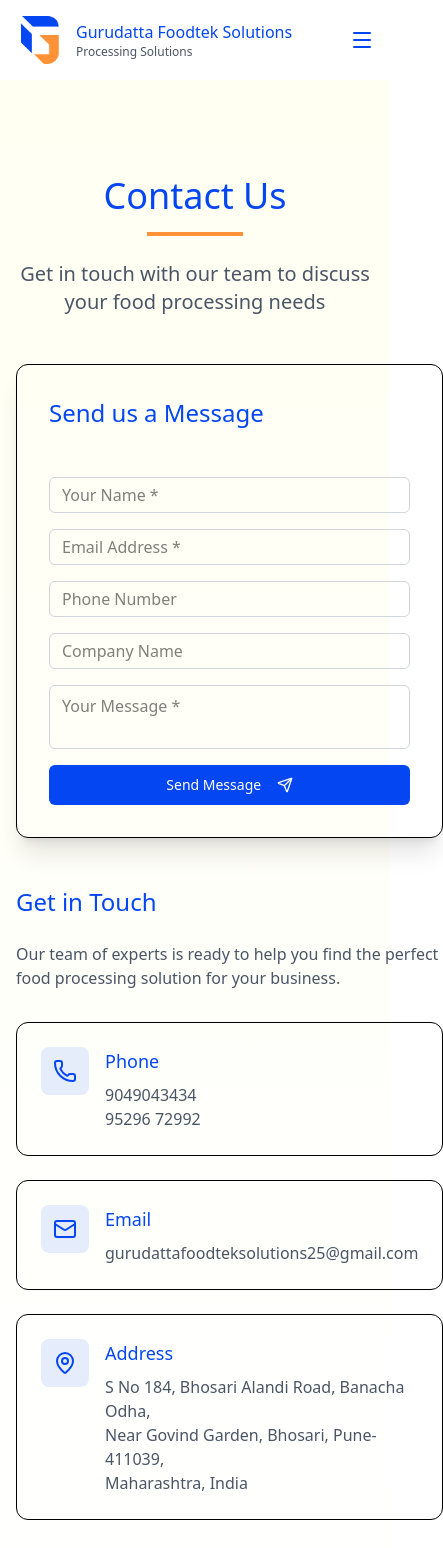
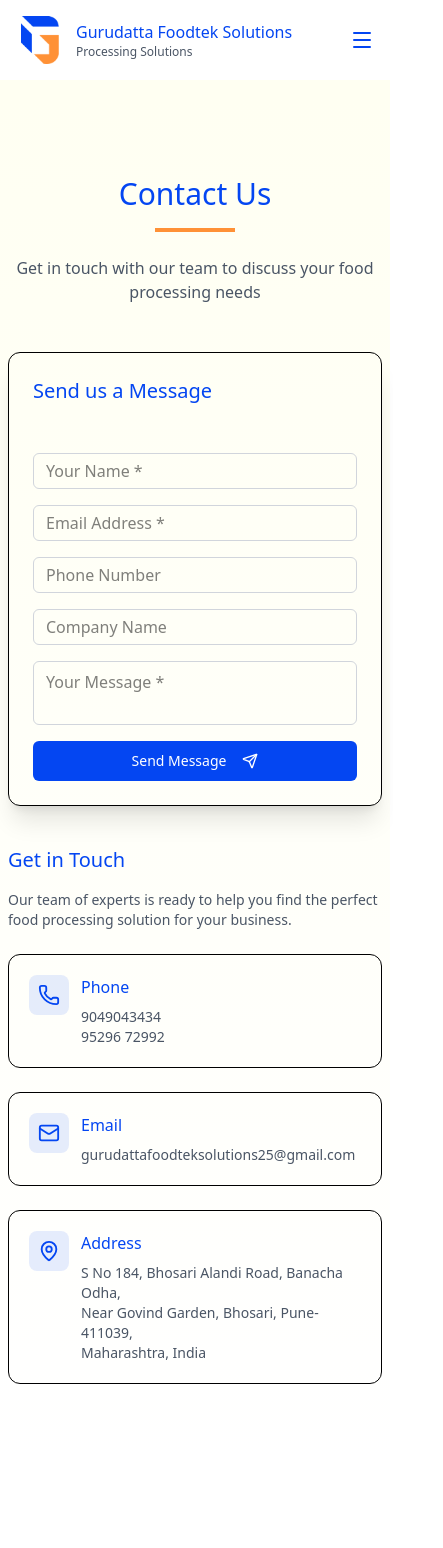
Before and after one commit to Ankitsinha2506/GuruDatta-FoodTek-Solutions, a React (Vite) app: page /contact in a window 390 px wide. Shown: the top 1548 px of the page, 443 px wide, since content can reach past the window. Built offline with nearby package versions, Linux system fonts and the light colour scheme.

Commit message:
make contact page responsive

```diff
--- a/src/components/Contact.jsx
+++ b/src/components/Contact.jsx
@@ -54,7 +54,7 @@ function Contact() {
       id="contact"
       className="py-20 bg-gradient-to-b from-[#FFFFF2] to-white"
     >
-      <div className="container mx-auto px-4">
+      <div className="container mx-auto px-2 sm:px-4">
         <motion.div
           initial={{ opacity: 0, y: 50 }}
           whileInView={{ opacity: 1, y: 0 }}
@@ -62,16 +62,19 @@ function Contact() {
           transition={{ duration: 0.6 }}
           className="text-center mb-12"
         >
-          <h2 className="text-4xl md:text-5xl text-[#0446F2] mb-4">
+          {/* 🔥 CHANGED mobile font size */}
+          <h2 className="text-3xl sm:text-4xl md:text-5xl text-[#0446F2] mb-4">
             Contact Us
           </h2>
-          <div className="w-24 h-1 bg-[#FF9136] mx-auto mb-6"></div>
-          <p className="text-xl text-gray-600 max-w-3xl mx-auto">
+
+          <div className="w-20 sm:w-24 h-1 bg-[#FF9136] mx-auto mb-6"></div>
+
+          <p className="text-base sm:text-lg text-gray-600 max-w-3xl mx-auto px-2">
             Get in touch with our team to discuss your food processing needs
           </p>
         </motion.div>
 
-        <div className="grid md:grid-cols-2 gap-12">
+        <div className="grid md:grid-cols-2 gap-10 lg:gap-12">
           {/* Contact Form */}
           <motion.div
             initial={{ opacity: 0, x: -50 }}
@@ -79,15 +82,18 @@ function Contact() {
             viewport={{ once: true }}
             transition={{ duration: 0.6 }}
           >
-            <Card className="p-8 shadow-xl">
-              <h3 className="text-2xl text-[#0446F2] mb-6">Send us a Message</h3>
+            {/* 🔥 CHANGED: added w-full for better responsiveness */}
+            <Card className="p-6 sm:p-8 shadow-xl w-full">
+              <h3 className="text-xl sm:text-2xl text-[#0446F2] mb-6">
+                Send us a Message
+              </h3>
 
               <form onSubmit={handleSubmit} className="space-y-4">
                 <Input
                   placeholder="Your Name *"
                   value={formData.name}
                   required
-                  className="border-gray-300 focus:border-[#0446F2]"
+                  className="border-gray-300 focus:border-[#0446F2] w-full"
                   onChange={(e) =>
                     setFormData({ ...formData, name: e.target.value })
                   }
@@ -98,7 +104,7 @@ function Contact() {
                   placeholder="Email Address *"
                   value={formData.email}
                   required
-                  className="border-gray-300 focus:border-[#0446F2]"
+                  className="border-gray-300 focus:border-[#0446F2] w-full"
                   onChange={(e) =>
                     setFormData({ ...formData, email: e.target.value })
                   }
@@ -108,7 +114,7 @@ function Contact() {
                   type="tel"
                   placeholder="Phone Number"
                   value={formData.phone}
-                  className="border-gray-300 focus:border-[#0446F2]"
+                  className="border-gray-300 focus:border-[#0446F2] w-full"
                   onChange={(e) =>
                     setFormData({ ...formData, phone: e.target.value })
                   }
@@ -117,7 +123,7 @@ function Contact() {
                 <Input
                   placeholder="Company Name"
                   value={formData.company}
-                  className="border-gray-300 focus:border-[#0446F2]"
+                  className="border-gray-300 focus:border-[#0446F2] w-full"
                   onChange={(e) =>
                     setFormData({ ...formData, company: e.target.value })
                   }
@@ -128,7 +134,7 @@ function Contact() {
                   value={formData.message}
                   required
                   rows={5}
-                  className="border-gray-300 focus:border-[#0446F2]"
+                  className="border-gray-300 focus:border-[#0446F2] w-full"
                   onChange={(e) =>
                     setFormData({ ...formData, message: e.target.value })
                   }
@@ -156,8 +162,10 @@ function Contact() {
             className="space-y-6"
           >
             <div>
-              <h3 className="text-2xl text-[#0446F2] mb-6">Get in Touch</h3>
-              <p className="text-gray-600 mb-8">
+              <h3 className="text-xl sm:text-2xl text-[#0446F2] mb-4 sm:mb-6">
+                Get in Touch
+              </h3>
+              <p className="text-gray-600 mb-6 sm:mb-8 text-sm sm:text-base">
                 Our team of experts is ready to help you find the perfect food
                 processing solution for your business.
               </p>
@@ -171,19 +179,20 @@ function Contact() {
                 viewport={{ once: true }}
                 transition={{ delay: index * 0.1 }}
               >
-                <Card className="p-6 hover:shadow-xl transition-shadow">
-                  <div className="flex items-start gap-4">
-                    <div className="w-12 h-12 bg-[#0446F2]/10 rounded-lg flex items-center justify-center flex-shrink-0">
-                      <info.icon className="text-[#0446F2]" size={24} />
+                <Card className="p-5 sm:p-6 hover:shadow-xl transition-shadow">
+                  <div className="flex items-start gap-3 sm:gap-4">
+                    {/* 🔥 CHANGED: mobile icon size fix */}
+                    <div className="w-10 h-10 sm:w-12 sm:h-12 bg-[#0446F2]/10 rounded-lg flex items-center justify-center flex-shrink-0">
+                      <info.icon className="text-[#0446F2]" size={22} />
                     </div>
 
                     <div className="flex-1 min-w-0">
-                      <h4 className="text-lg text-[#0446F2] mb-2">
+                      <h4 className="text-base sm:text-lg text-[#0446F2] mb-2">
                         {info.title}
                       </h4>
 
                       {info.details.map((detail) => (
-                        <p key={detail} className="text-gray-600 break-words">
+                        <p key={detail} className="text-gray-600 text-sm sm:text-base break-words">
                           {detail}
                         </p>
                       ))}
```
